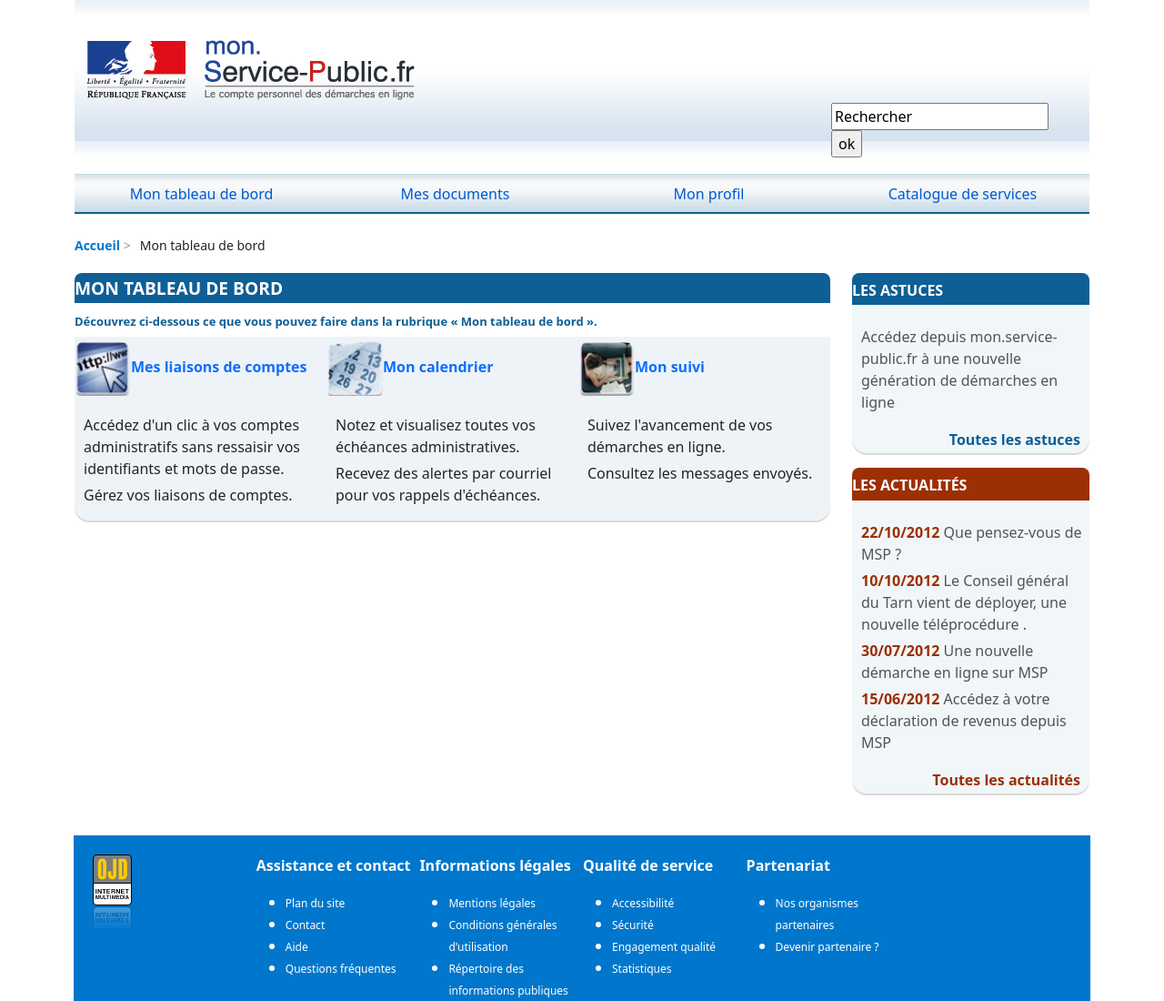
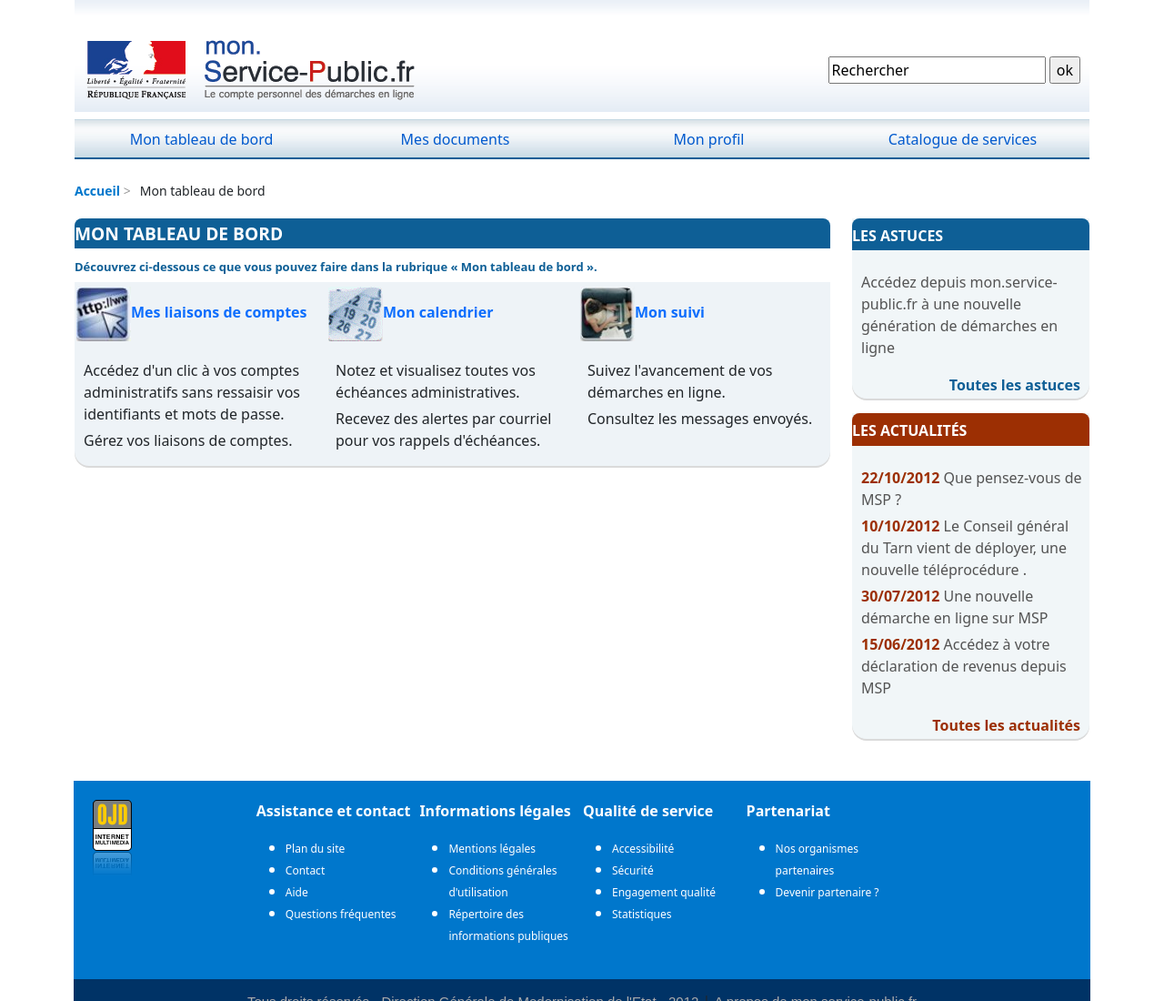
Before and after one commit to iassadki/service-public-css, a plain HTML site: page index.html in a window 1280 px wide. Shown: the top 1100 px of the page at 91% size. Drawn offline with nearby package versions, Linux system fonts and the light colour scheme.

Commit message:
the last commit

```diff
--- a/index.html
+++ b/index.html
@@ -24,7 +24,7 @@
         </div>
     </header>
 
-    <nav class="navbar">
+    <nav class="navbar nav2">
         <ul class="menu-list">
             <li><a href="#">Mon tableau de bord</a>
                 <ul>
--- a/style.css
+++ b/style.css
@@ -6,6 +6,10 @@
 		display: block;
 		text-align: center;
 	}
+
+	/* header {
+		display: flex;
+	} */
 
 	/* Image Service Public */
 	.servicepublic {
@@ -96,10 +100,13 @@
 		background-image: url('assets/bg-contenu2.png');
 		background-repeat: repeat;
 		padding: 10px;
+		display: flex;
+    	align-items: center;
+    	justify-content: space-between;
 	}
 
 	header #recherche_conteneur {
-		margin-left: 75%;
+		margin-top: 30px;
 	}
 
 	/* Fil d'ariane  */
@@ -593,6 +600,10 @@
 		width: 100%;
 	}
 
+	.nav2 > ul {
+		width: 100%;
+	}
+
 	/* Placement de l'input recherche a 90% de la largeur du device */
 	#rechercheInput {
 		width: 90%;
```
